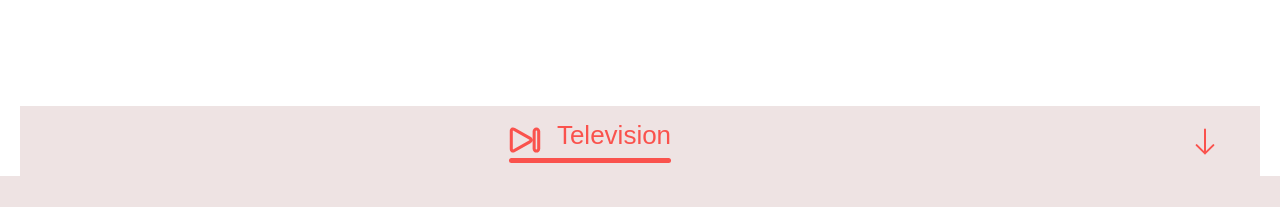
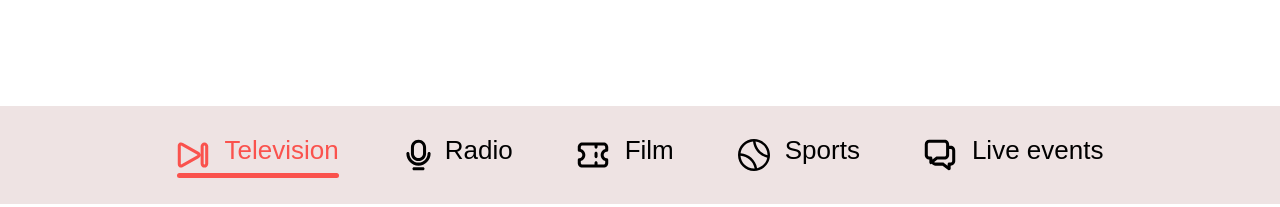
Before and after one commit to ganesh-tomar/veritone, a Next.js app: page /solutions in a window 1280 px wide. Shown: the part 5056-5263 px from the top of the page. Built offline with nearby package versions, Linux system fonts and the light colour scheme; a web font is replaced by a local one.

Commit message:
update feedbacks

```diff
--- a/components/tabVariations/TabWithoutSlider.jsx
+++ b/components/tabVariations/TabWithoutSlider.jsx
@@ -26,10 +26,10 @@ const Tabs = ({ tab, tab_content, bg, tabBg, pt }) => {
     <section className={`tabs padding-medium ${styles.tabs} ${styles.tabWithoutSlider} overflow-x-clip`}>
       <div className={`container ${styles.container} `} >
         <div className={`wrapp `}>
-          <div className={`${styles.tabValBox} bg-softEmber ${open ? styles.expand : ''}`} onClick={dropdownHandler}>
+          <div className={`${styles.tabValBox} bg-softEmber ${open ? styles.expand : ''} sm-up:hidden`} onClick={dropdownHandler}>
             <ul className={`relative w-full flex flex-wrap justify-center items-center z-[4] sm:px-[20px] before:content-[''] before:w-[calc(100%+162px)] before:absolute before:h-full before:top-0 before:left-[-81px] before:bg-softEmber`}>
               {selectedIndex !== null && (
-                <li key={selectedIndex} className={`cursor-pointer inline-block w-fit sm:w-full`}>
+                <li key={selectedIndex} className={`cursor-pointer w-full`}>
                   <div className={`${styles.tablist} ${selectedIndex === selectedIndex ? ` ${styles.active} ` : ''} relative w-fit mx-[32px] flex items-center justify-center sm:justify-start sm:mx-0 xl:my-[10px]`}>
                     <div className={``}>
                       {/* Render the icon and heading of the selected tab */}
--- a/styles/Tabs.module.css
+++ b/styles/Tabs.module.css
@@ -350,7 +350,7 @@
 .tabs.tabWithoutSlider .tabValBox {
   position: relative;
   height: 70px;
-  padding: 5px 100px 5px 0;
+  padding: 5px 70px 5px 0;
   overflow: hidden;
   cursor: pointer;
 }
```
